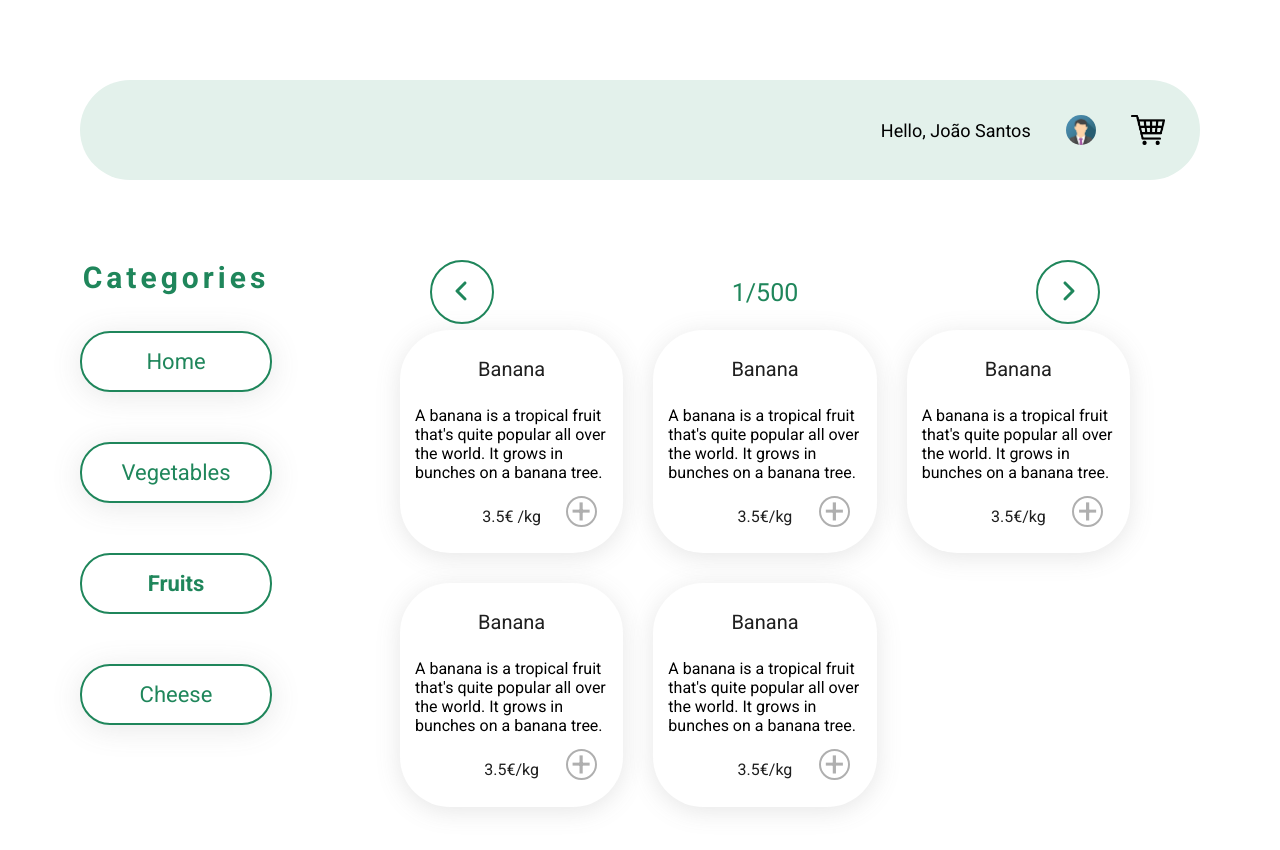
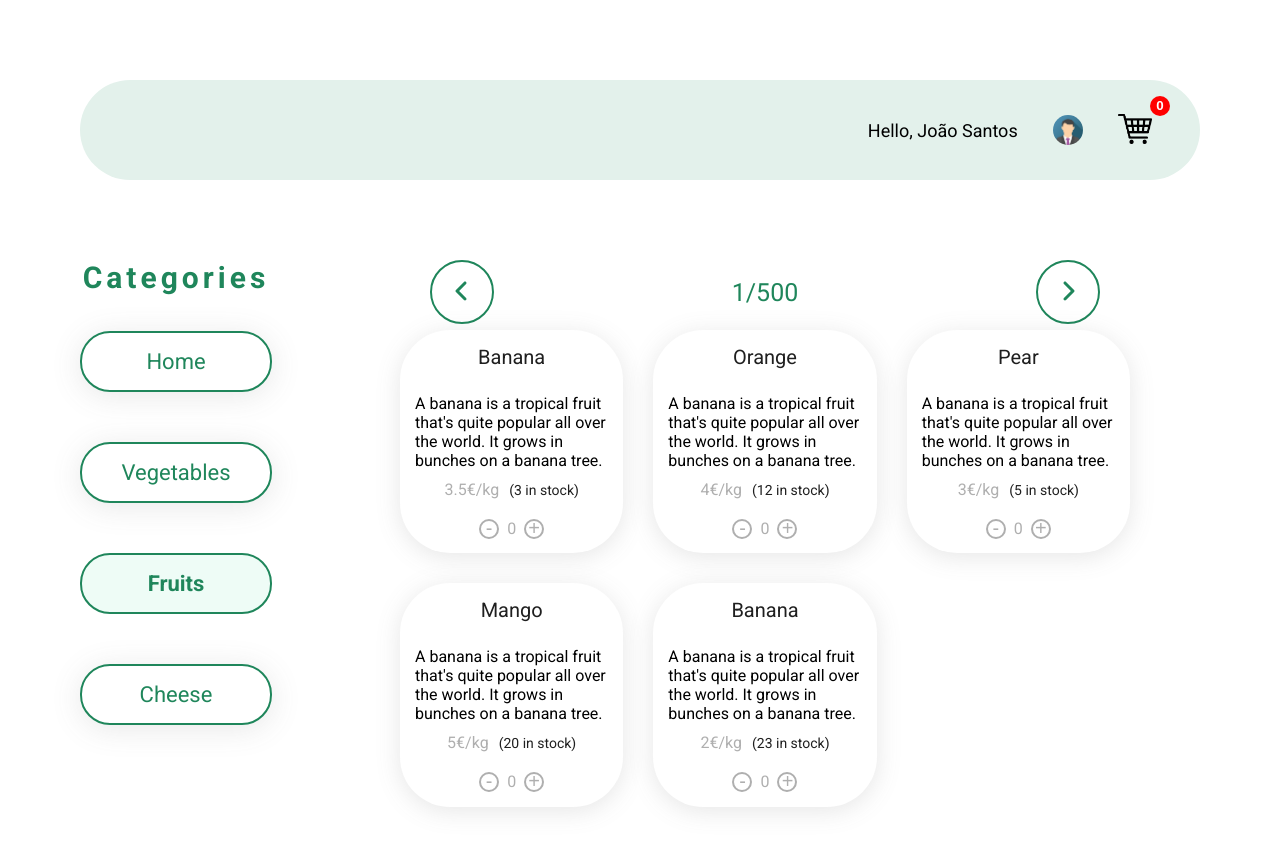
Before and after one commit to jopms/jacando-shopping-page, a React app: page /fruits in a window 1280 px wide. Built offline with nearby package versions, Linux system fonts and the light colour scheme.

Commit message:
feat: added redux and shopping cart updated number of items with persistency on localstorage

```diff
--- a/package.json
+++ b/package.json
@@ -3,11 +3,13 @@
   "version": "0.1.0",
   "private": true,
   "dependencies": {
+    "@reduxjs/toolkit": "^1.7.1",
     "@testing-library/jest-dom": "^5.16.1",
     "@testing-library/react": "^12.1.2",
     "@testing-library/user-event": "^13.5.0",
     "react": "^17.0.2",
     "react-dom": "^17.0.2",
+    "react-redux": "^7.2.6",
     "react-router": "^6.2.1",
     "react-router-dom": "^6.2.1",
     "react-scripts": "5.0.0",
--- a/src/components/Header.js
+++ b/src/components/Header.js
@@ -1,13 +1,13 @@
 import React from "react";
+import ShoppingCart from "./ShoppingCart";
+
 import "../styles/scss/_header.scss";
 import avatar from "../styles/img/img-avatar.png";
-import shoppingCart from "../styles/img/shopping-cart.png";
 
 /* Header Component */
 const Header = () => {
   return (
     <div className="header-wrapper">
-
       <div className="header">
         <div className="org-logo"></div>
         <div className="user-settings">
@@ -15,14 +15,9 @@ const Header = () => {
             <span className="user-name">Hello, João Santos</span>
             <img className="user-logo" src={avatar} alt="avatar" />
           </div>
-          <img
-            className="shopping-cart"
-            src={shoppingCart}
-            alt="shopping-cart"
-          />
+          <ShoppingCart />
         </div>
       </div>
-
     </div>
   );
 };
--- a/src/components/ProductItem.js
+++ b/src/components/ProductItem.js
@@ -3,7 +3,17 @@ import React from "react";
 import "../styles/scss/_productItem.scss";
 
 /* ProductItem Component */
-const ProductItem = ({ title, description, price, currency, per,  }) => {
+const ProductItem = ({
+  title,
+  description,
+  price,
+  currency,
+  unit,
+  quantity,
+  id,
+  updateBasket,
+  basket,
+}) => {
   return (
     <div className="category-content-wrapper">
       <div className="category-content">
@@ -12,11 +22,29 @@ const ProductItem = ({ title, description, price, currency, per,  }) => {
         <div className="product-price">
           <span>{price}</span>
           <span>{currency}</span>
-          <span>{per}</span>
+          <span>/{unit}</span>
+          <span className="product-quantity">({quantity} in stock)</span>
         </div>
-      </div>
-      <div className="product-add-basket">
-        +
+        <div className="product-handle-basket-wrapper">
+          <button
+            className="product-handle-basket"
+            onClick={() => updateBasket(-1, id, quantity, { title, price })}
+          >
+            -
+          </button>
+          <div className="product-basket-quantity">
+            {basket.length > 0 &&
+            basket.filter((i) => i?.id === id)[0]?.quantity
+              ? basket.filter((i) => i?.id === id)[0]?.quantity
+              : 0}
+          </div>
+          <button
+            className="product-handle-basket"
+            onClick={() => updateBasket(1, id, quantity, { title, price })}
+          >
+            +
+          </button>
+        </div>
       </div>
     </div>
   );
--- /dev/null
+++ b/src/components/ShoppingCart.js
@@ -0,0 +1,35 @@
+import React, { useEffect, useState } from "react";
+import { useSelector } from "react-redux";
+
+import shoppingCart from "../styles/img/shopping-cart.png";
+import "../styles/scss/_shoppingCart.scss";
+
+/* Shopping cart component */
+const ShoppingCart = () => {
+  const basket = useSelector((state) => state.basket.value);
+
+  const [basketTotal, setBasketTotal] = useState(0);
+
+  useEffect(() => {
+    if (basket.length > 0) {
+      let count = 0;
+      basket.forEach((i) => {
+        count = count + i.quantity;
+      });
+      setBasketTotal(count);
+    }
+  }, [basket]);
+
+  return (
+    <button className="shopping-cart-button" onClick={() => {}}>
+      <div className="shopping-cart-notification">{basketTotal}</div>
+      <img
+        className="shopping-cart-img"
+        src={shoppingCart}
+        alt="shopping-cart"
+      />
+    </button>
+  );
+};
+
+export default ShoppingCart;
--- a/src/components/Sidebar.js
+++ b/src/components/Sidebar.js
@@ -8,10 +8,18 @@ const Sidebar = () => {
   return (
     <div className="sidebar-wrapper">
       <div className="sidebar-title">Categories</div>
-      <NavLink activeClassName="sidebar-selected" className="sidebar-entry" exact to="/">Home</NavLink>
-      <NavLink activeClassName="sidebar-selected" className="sidebar-entry" exact to="/vegetables">Vegetables</NavLink>
-      <NavLink activeClassName="sidebar-selected" className="sidebar-entry" exact to="/fruits">Fruits</NavLink>
-      <NavLink activeClassName="sidebar-selected" className="sidebar-entry" exact to="/cheese">Cheese</NavLink>
+      <NavLink className="sidebar-entry" to="/">
+        Home
+      </NavLink>
+      <NavLink className="sidebar-entry" to="/vegetables">
+        Vegetables
+      </NavLink>
+      <NavLink className="sidebar-entry" to="/fruits">
+        Fruits
+      </NavLink>
+      <NavLink className="sidebar-entry" to="/cheese">
+        Cheese
+      </NavLink>
     </div>
   );
 };
--- /dev/null
+++ b/src/features/basket/basketSlicer.js
@@ -0,0 +1,19 @@
+import { createSlice } from "@reduxjs/toolkit";
+
+export const basketSlicer = createSlice({
+  name: "basket",
+
+  initialState: {
+    value: [],
+  },
+
+  reducers: {
+    updateGlobalBasket: (state, action) => {
+      state.value = action.payload;
+    },
+  },
+});
+
+export const { updateGlobalBasket } = basketSlicer.actions;
+
+export default basketSlicer.reducer;
--- a/src/index.js
+++ b/src/index.js
@@ -1,11 +1,16 @@
 import React from "react";
 import ReactDOM from "react-dom";
 import App from "./pages/App";
+import store from "./store";
+import { Provider } from "react-redux";
+
 import "./styles/css/styles.css";
 
 ReactDOM.render(
   <React.StrictMode>
-    <App />
+    <Provider store={store}>
+      <App />
+    </Provider>
   </React.StrictMode>,
   document.getElementById("root")
 );
--- a/src/pages/Fruits.js
+++ b/src/pages/Fruits.js
@@ -1,11 +1,67 @@
-import React from "react";
+import React, { useEffect } from "react";
 import ProductItem from "../components/ProductItem";
-
+import { useSelector, useDispatch } from "react-redux";
+import { updateGlobalBasket } from "../features/basket/basketSlicer";
 import { ReactComponent as CaretLeft } from "../styles/img/caret-left.svg";
 import { ReactComponent as CaretRight } from "../styles/img/caret-right.svg";
 
 /* Fruits category */
 const Fruits = () => {
+  const dispatch = useDispatch();
+  const basket = useSelector((state) => state.basket.value);
+
+  useEffect(() => {
+    const localStorageBasket = JSON.parse(
+      window.localStorage.getItem("basket")
+    );
+    if (localStorageBasket && Object.keys(localStorageBasket).length > 0) {
+      dispatch(updateGlobalBasket(localStorageBasket));
+    } else {
+      window.localStorage.setItem("basket", JSON.stringify({}));
+    }
+  }, [dispatch]);
+
+  const updateBasket = (itemQuantity, id, availableQuantity, details) => {
+    const currentItemQuantity = basket.filter((i) => i?.id === id)[0]?.quantity;
+    const updatedItemQuantity =
+      (currentItemQuantity ? currentItemQuantity : 0) + itemQuantity;
+
+    if (basket.length > 0) {
+      if (currentItemQuantity === undefined) {
+        const updatedBasket = [
+          ...basket,
+          { id, quantity: updatedItemQuantity, ...details },
+        ];
+        dispatch(updateGlobalBasket(updatedBasket));
+        window.localStorage.setItem("basket", JSON.stringify(updatedBasket));
+        return;
+      }
+
+      if (
+        updatedItemQuantity <= availableQuantity &&
+        updatedItemQuantity >= 0
+      ) {
+        const updatedBasket = basket.map((i) => {
+          if (i.id === id) {
+            return { id, quantity: updatedItemQuantity, ...details };
+          } else {
+            return i;
+          }
+        });
+        dispatch(updateGlobalBasket(updatedBasket));
+        window.localStorage.setItem("basket", JSON.stringify(updatedBasket));
+      }
+    } else {
+      dispatch(
+        updateGlobalBasket([{ id, quantity: updatedItemQuantity, ...details }])
+      );
+      window.localStorage.setItem(
+        "basket",
+        JSON.stringify([{ id, quantity: updatedItemQuantity, ...details }])
+      );
+    }
+  };
+
   const desc =
     "A banana is a tropical fruit that's quite popular all over the world. It grows in bunches on a banana tree.";
   return (
@@ -25,35 +81,55 @@ const Fruits = () => {
           description={desc}
           price={3.5}
           currency="€"
-          per={" /kg"}
+          unit="kg"
+          quantity={3}
+          updateBasket={updateBasket}
+          basket={basket}
+          id={0}
+        />
+        <ProductItem
+          title="Orange"
+          description={desc}
+          price={4}
+          currency="€"
+          unit="kg"
+          quantity={12}
+          updateBasket={updateBasket}
+          basket={basket}
+          id={1}
+        />
+        <ProductItem
+          title="Pear"
+          description={desc}
+          price={3}
+          currency="€"
+          unit="kg"
+          quantity={5}
+          updateBasket={updateBasket}
+          basket={basket}
+          id={2}
+        />
+        <ProductItem
+          title="Mango"
+          description={desc}
+          price={5}
+          currency="€"
+          unit="kg"
+          quantity={20}
+          updateBasket={updateBasket}
+          basket={basket}
+          id={3}
         />
         <ProductItem
           title="Banana"
           description={desc}
-          price={3.5}
+          price={2}
           currency="€"
-          per={"/kg"}
-        />
-        <ProductItem
-          title="Banana"
-          description={desc}
-          price={3.5}
-          currency="€"
-          per={"/kg"}
-        />
-        <ProductItem
-          title="Banana"
-          description={desc}
-          price={3.5}
-          currency="€"
-          per={"/kg"}
-        />
-        <ProductItem
-          title="Banana"
-          description={desc}
-          price={3.5}
-          currency="€"
-          per={"/kg"}
+          unit="kg"
+          quantity={23}
+          updateBasket={updateBasket}
+          basket={basket}
+          id={4}
         />
       </div>
     </>
--- /dev/null
+++ b/src/store/index.js
@@ -0,0 +1,8 @@
+import { configureStore } from "@reduxjs/toolkit";
+import basketReducer from "../features/basket/basketSlicer";
+
+export default configureStore({
+  reducer: {
+    basket: basketReducer,
+  },
+});
--- a/src/styles/scss/_header.scss
+++ b/src/styles/scss/_header.scss
@@ -19,10 +19,11 @@
     border-radius: 50px;
     .user-settings {
       display: flex;
+      padding-right: 30px;
       .user {
         display: flex;
         align-items: center;
-        height: fit-content;
+
         .user-logo {
           height: 30px;
           border-radius: 50%;
--- a/src/styles/scss/_productItem.scss
+++ b/src/styles/scss/_productItem.scss
@@ -21,31 +21,44 @@
       color: $individualProductTitle;
     }
     .product-description {
-      padding: 25px 15px;
+      padding: 25px 15px 10px;
     }
     .product-price {
       color: $individualProductDescription;
     }
+    .product-quantity {
+      font-size: 14px;
+      padding-left: 10px;
+      color: $individualProductQuantity;
+      transition: all 0.2s ease-in-out;
     }
-  .product-add-basket {
-    position: absolute;
-    right: 12%;
-    bottom: 12%;
+    .product-handle-basket-wrapper {
+      display: flex;
+      padding-top: 20px;
+      .product-basket-quantity {
+        display: flex;
+        align-items: center;
+        color: $individualProductAddToBasket;
+        padding: 0 8px;
+      }
+      .product-handle-basket {
         border: 2px solid $individualProductAddToBasket;
         color: $individualProductAddToBasket;
-    width: 12%;
-    height: 12%;
+        width: 20px;
+        height: 20px;
         border-radius: 50%;
+        background-color: $individualProductAddToBasketBackground;
         display: flex;
         justify-content: center;
         align-items: center;
-    font-size: 35px;
-    background-color: $individualProductAddToBasketBackground;
+        font-size: 20px;
         cursor: pointer;
         transition: all 0.2s ease-in-out;
         &:hover {
           color: $individualProductAddToBasketHover;
           border-color: $individualProductAddToBasketHover;
+        }
+      }
     }
   }
 }
--- /dev/null
+++ b/src/styles/scss/_shoppingCart.scss
@@ -0,0 +1,33 @@
+@import "variables.scss";
+
+.shopping-cart-button {
+  border: none;
+  background-color: transparent;
+  position: relative;
+
+  padding: 0;
+
+  .shopping-cart-img {
+    height: 30px;
+    padding: 18px 18px 18px 0;
+
+    &:hover {
+      cursor: pointer;
+    }
+  }
+
+  .shopping-cart-notification {
+    position: absolute;
+    display: flex;
+    justify-content: center;
+    align-items: center;
+    right: 0;
+    top: -10;
+    background-color: red;
+    border-radius: 50%;
+    width: 20px;
+    height: 20px;
+    color: white;
+    font-weight: bold;
+  }
+}
--- a/src/styles/scss/_sidebar.scss
+++ b/src/styles/scss/_sidebar.scss
@@ -23,17 +23,19 @@
     border-radius: 30px;
     font-size: 22px;
     box-shadow: 0px 4px 30px $sidebarShadow;
-    transition: box-shadow, font-weight 0.2s ease-in-out;
+    transition: all 0.2s ease-in-out;
     color: $sidebarEntry;
     text-decoration: none;
     &:hover {
       cursor: pointer;
       box-shadow: none;
       font-weight: bold;
+      background-color: $sidebarEntryActive;
     }
     &.active {
       font-weight: bold;
       box-shadow: none;
+      background-color: $sidebarEntryActive;
     }
   }
 }
--- a/src/styles/scss/variables.scss
+++ b/src/styles/scss/variables.scss
@@ -2,6 +2,7 @@ $headerBackground: #e3f1eb;
 
 $sidebarEntry: #1f865b;
 $sidebarShadow: #63636326;
+$sidebarEntryActive: #eefcf6;
 
 $productNavigationArrow: #1f865b;
 $productNavigationArrowHover: #15573b;
@@ -10,7 +11,8 @@ $productNavigationTextHover: #15573b;
 
 $individualProductBoxShadow: #6d6d6d2c;
 $individualProductTitle: #1f1f1f;
-$individualProductDescription: #1f1f1f;
+$individualProductDescription: #afafaf;
 $individualProductAddToBasket: #afafaf;
 $individualProductAddToBasketHover: #1f865b;
 $individualProductAddToBasketBackground: #ffff;
+$individualProductQuantity: #1f1f1f;
```
Also changed, not shown: src/pages/Cheese.js (+15 -10 lines), src/pages/Vegetables.js (+15 -10 lines), 1 other file. Lines whose indentation alone changed are shown as unchanged.
